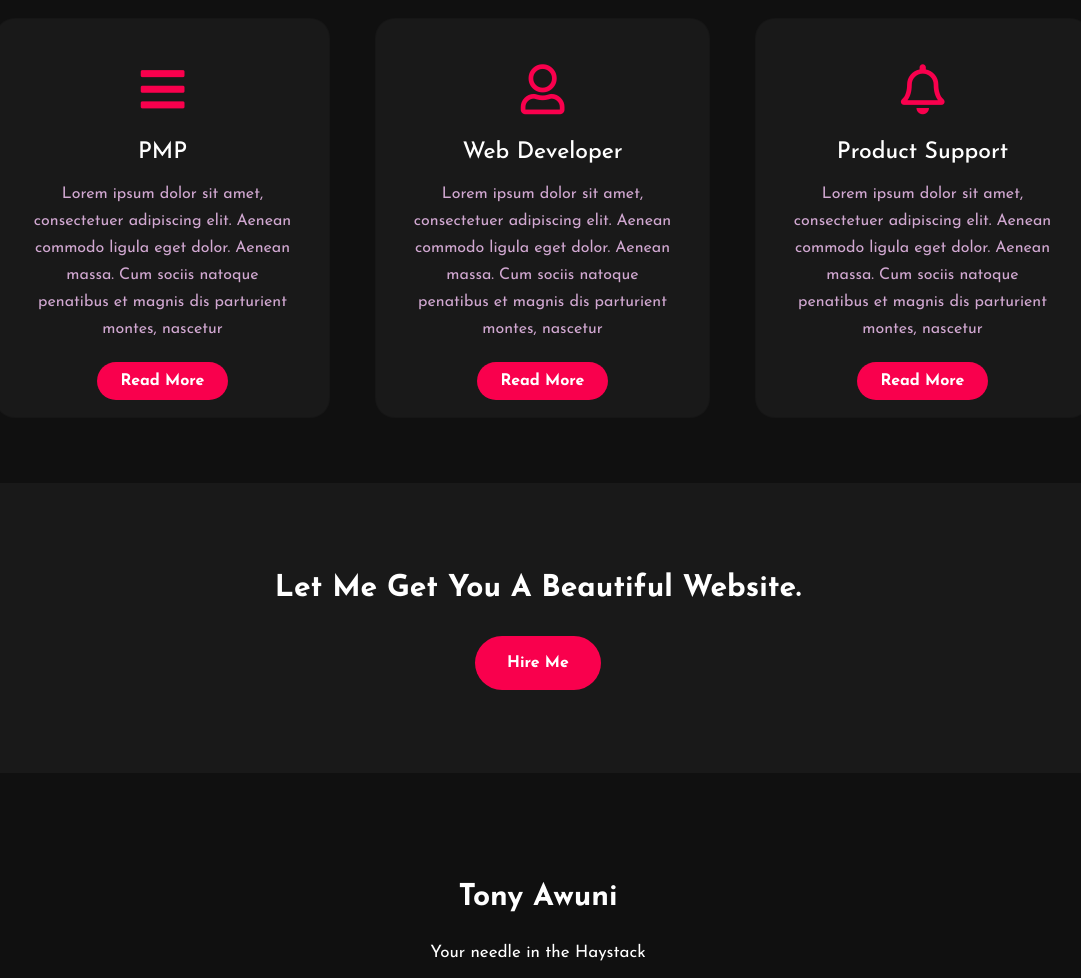
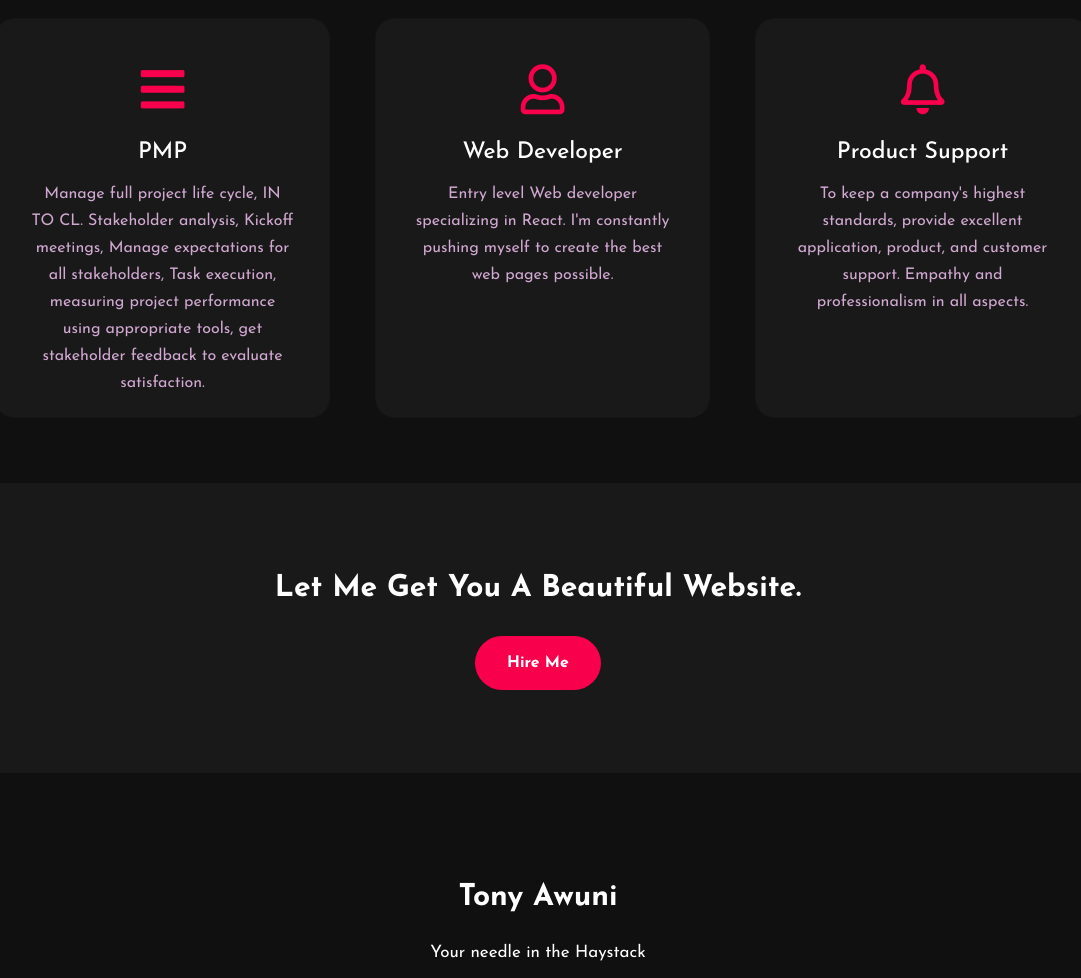
Before and after one commit to BuilsaBoy/NewPort, a plain HTML site: page index.html in a window 1280 px wide. Shown: the part 1912-2890 px from the top of the page, without its empty margins (102-1183 px from the left). Drawn offline with nearby package versions, Linux system fonts and the light colour scheme.

Commit message:
Add files via upload

```diff
--- a/index.html
+++ b/index.html
@@ -101,11 +101,7 @@
 						<i class="fas fa-bars"></i>
 						<h5>PMP</h5>
 						<div class="pra">
-							<p>Lorem ipsum dolor sit amet, consectetuer adipiscing elit. Aenean commodo ligula eget dolor. Aenean massa. Cum sociis natoque penatibus et magnis dis parturient montes, nascetur</p>
-
-							<p style="text-align: center;">
-								<a class="button" href="#">Read More</a>
-							</p>
+							<p>Manage full project life cycle, IN TO CL. Stakeholder analysis, Kickoff meetings, Manage expectations for all stakeholders, Task execution, measuring project performance using appropriate tools, get stakeholder feedback to evaluate satisfaction.</p>
 						</div>
 					</div>
 				</div>
@@ -115,11 +111,8 @@
 					<i class="far fa-user"></i>
 					<h5>Web Developer</h5>
 					<div class="pra">
-						<p>Lorem ipsum dolor sit amet, consectetuer adipiscing elit. Aenean commodo ligula eget dolor. Aenean massa. Cum sociis natoque penatibus et magnis dis parturient montes, nascetur</p>
+						<p>Entry level Web developer specializing in React. I'm constantly pushing myself to create the best web pages possible.</p>
 
-						<p style="text-align: center;">
-							<a class="button" href="#">Read More</a>
-						</p>
 					</div>
 				</div>
 				</div>
@@ -128,11 +121,7 @@
 					<i class="far fa-bell"></i>
 					<h5>Product Support</h5>
 					<div class="pra">
-						<p>Lorem ipsum dolor sit amet, consectetuer adipiscing elit. Aenean commodo ligula eget dolor. Aenean massa. Cum sociis natoque penatibus et magnis dis parturient montes, nascetur</p>
-
-						<p style="text-align: center;">
-							<a class="button" href="#">Read More</a>
-						</p>
+						<p>To keep a company's highest standards, provide excellent application, product, and customer support. Empathy and professionalism in all aspects.</p>
 					</div>
 				</div>
 				</div>
```
